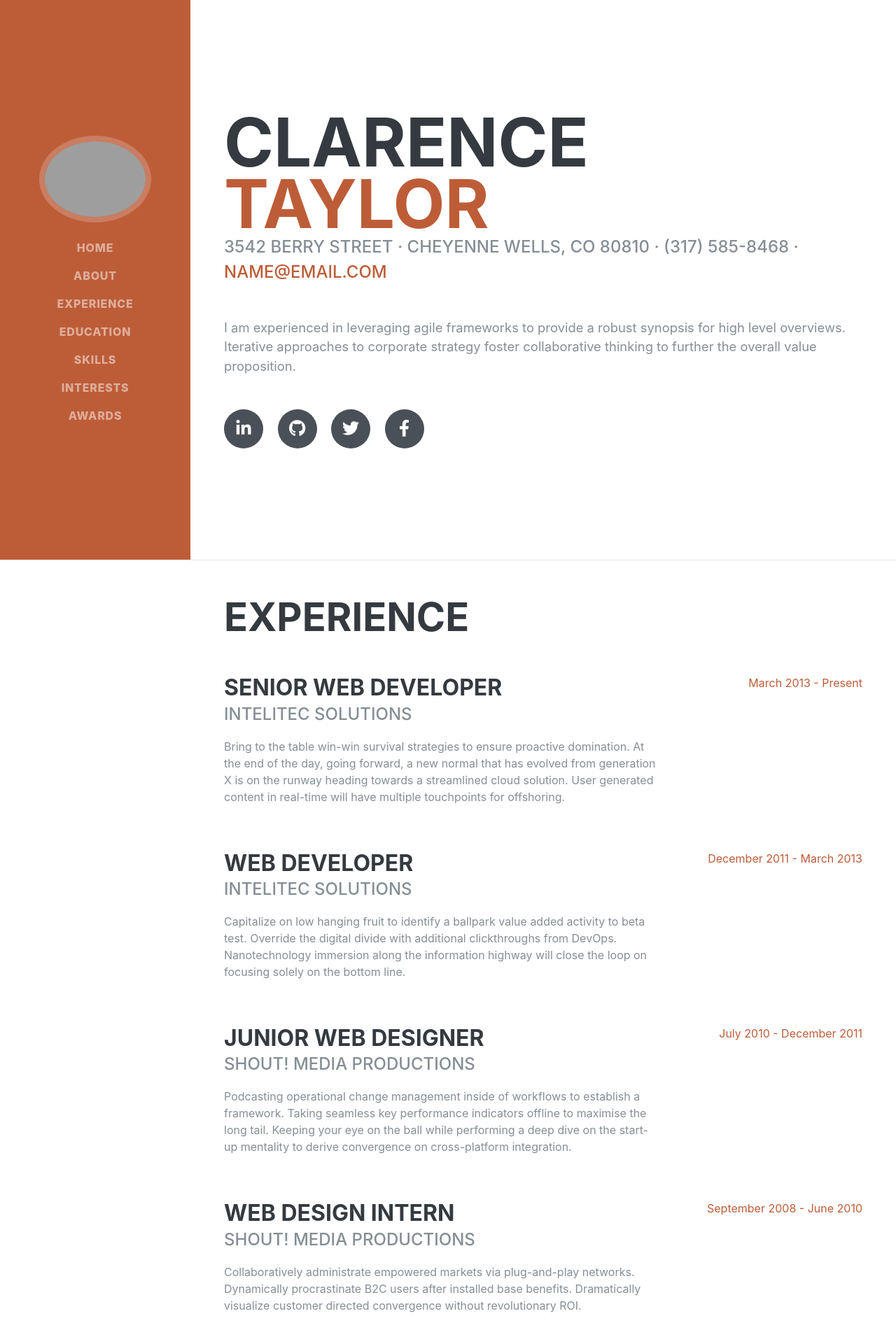
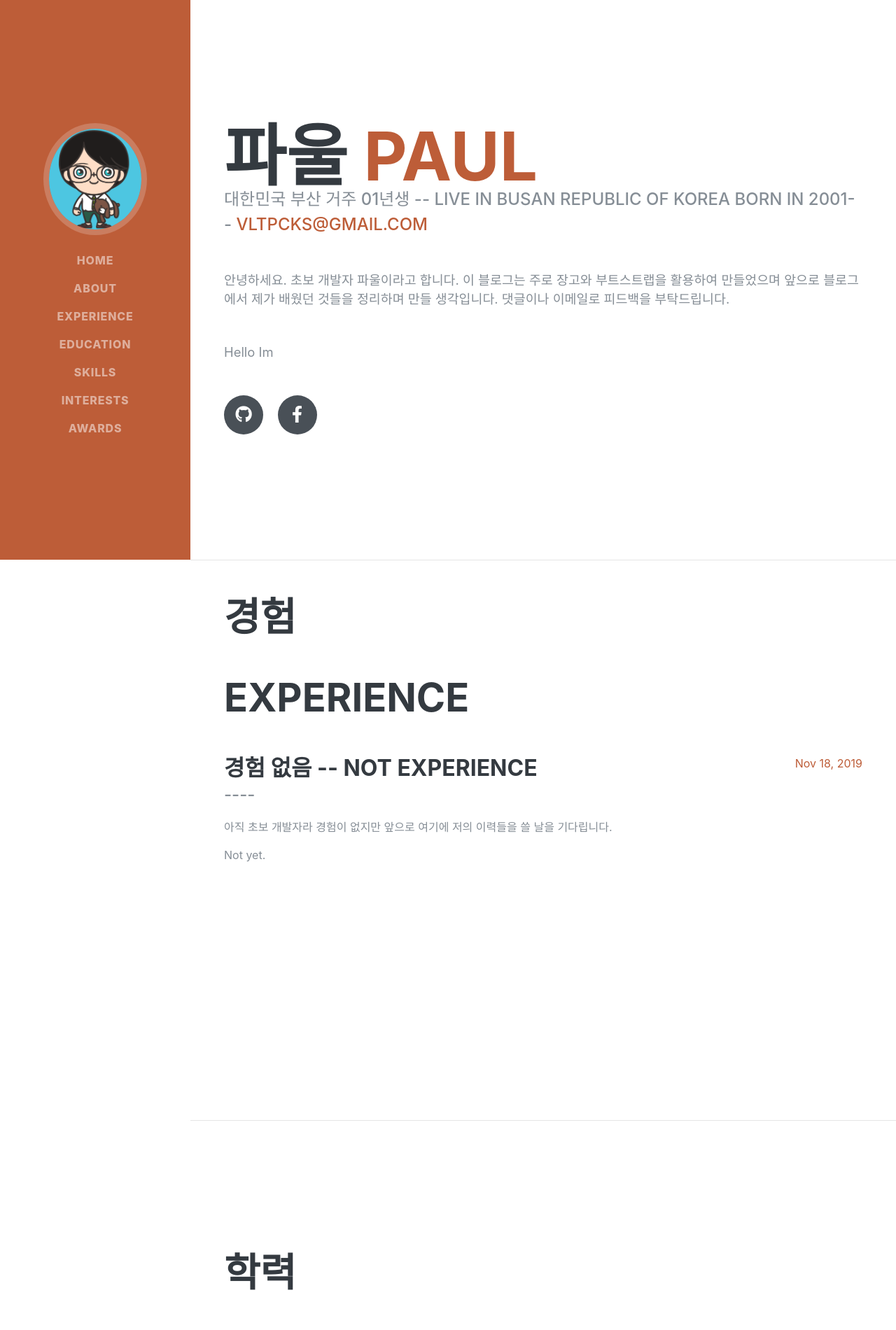
Before and after one commit to leaftha/blog-1, a Django app: page /about_me/ in a window 1280 px wide. Shown: the top 1901 px of the page at 70% size. Run offline with Django 3.2, Linux system fonts and the light colour scheme; parts of the project's set-up code (start-up, migrations or seed data) failed here and were passed over; some libraries are stand-ins or nearby versions; some web fonts are replaced; grey boxes are pictures that could not be loaded.

Commit message:
about page implement

```diff
--- a/basecamp/templates/basecamp/about_me.html
+++ b/basecamp/templates/basecamp/about_me.html
@@ -29,9 +29,9 @@
 
   <nav class="navbar navbar-expand-lg navbar-dark bg-primary fixed-top" id="sideNav">
     <a class="navbar-brand js-scroll-trigger" href="#page-top">
-      <span class="d-block d-lg-none">Clarence Taylor</span>
+      <span class="d-block d-lg-none">Paul</span>
       <span class="d-none d-lg-block">
-        <img class="img-fluid img-profile rounded-circle mx-auto mb-2" src="img/profile.jpg" alt="">
+        <img class="img-fluid img-profile rounded-circle mx-auto mb-2" src="{% static 'img/profile.jpg' %}" alt="">
       </span>
     </a>
     <button class="navbar-toggler" type="button" data-toggle="collapse" data-target="#navbarSupportedContent" aria-controls="navbarSupportedContent" aria-expanded="false" aria-label="Toggle navigation">
@@ -68,24 +68,19 @@
 
     <section class="resume-section p-3 p-lg-5 d-flex align-items-center" id="about">
       <div class="w-100">
-        <h1 class="mb-0">Clarence
-          <span class="text-primary">Taylor</span>
+        <h1 class="mb-0">파울
+          <span class="text-primary">Paul</span>
         </h1>
-        <div class="subheading mb-5">3542 Berry Street · Cheyenne Wells, CO 80810 · (317) 585-8468 ·
-          <a href="mailto:name@email.com">name@email.com</a>
+        <div class="subheading mb-5">대한민국 부산 거주 01년생 -- Live in Busan Republic of Korea Born in 2001--
+          <a href="mailto:name@email.com">vltpcks@gmail.com</a>
         </div>
-        <p class="lead mb-5">I am experienced in leveraging agile frameworks to provide a robust synopsis for high level overviews. Iterative approaches to corporate strategy foster collaborative thinking to further the overall value proposition.</p>
+        <p class="lead mb-5">안녕하세요. 초보 개발자 파울이라고 합니다. 이 블로그는 주로 장고와 부트스트랩을 활용하여 만들었으며 앞으로 블로그에서 제가 배웠던 것들을 정리하며 만들 생각입니다. 댓글이나 이메일로 피드백을 부탁드립니다.</p>
+        <p class="lead mb-5">Hello Im </p>
         <div class="social-icons">
-          <a href="#">
-            <i class="fab fa-linkedin-in"></i>
-          </a>
-          <a href="#">
+          <a href="https://github.com/leaftha" target="_blank">
             <i class="fab fa-github"></i>
           </a>
-          <a href="#">
-            <i class="fab fa-twitter"></i>
-          </a>
-          <a href="#">
+          <a href="https://www.facebook.com/profile.php?id=100005157255210" target="_blank">
             <i class="fab fa-facebook-f"></i>
           </a>
         </div>
@@ -96,49 +91,19 @@
 
     <section class="resume-section p-3 p-lg-5 d-flex justify-content-center" id="experience">
       <div class="w-100">
+        <h2 class="mb-5">경험</h2>
         <h2 class="mb-5">Experience</h2>
 
         <div class="resume-item d-flex flex-column flex-md-row justify-content-between mb-5">
           <div class="resume-content">
-            <h3 class="mb-0">Senior Web Developer</h3>
-            <div class="subheading mb-3">Intelitec Solutions</div>
-            <p>Bring to the table win-win survival strategies to ensure proactive domination. At the end of the day, going forward, a new normal that has evolved from generation X is on the runway heading towards a streamlined cloud solution. User generated content in real-time will have multiple touchpoints for offshoring.</p>
+            <h3 class="mb-0">경험 없음 -- Not Experience</h3>
+            <div class="subheading mb-3">----</div>
+            <p>아직 초보 개발자라 경험이 없지만 앞으로 여기에 저의 이력들을 쓸 날을 기다립니다.</p>
+            <p>Not yet.</p>
+
           </div>
           <div class="resume-date text-md-right">
-            <span class="text-primary">March 2013 - Present</span>
-          </div>
-        </div>
-
-        <div class="resume-item d-flex flex-column flex-md-row justify-content-between mb-5">
-          <div class="resume-content">
-            <h3 class="mb-0">Web Developer</h3>
-            <div class="subheading mb-3">Intelitec Solutions</div>
-            <p>Capitalize on low hanging fruit to identify a ballpark value added activity to beta test. Override the digital divide with additional clickthroughs from DevOps. Nanotechnology immersion along the information highway will close the loop on focusing solely on the bottom line.</p>
-          </div>
-          <div class="resume-date text-md-right">
-            <span class="text-primary">December 2011 - March 2013</span>
-          </div>
-        </div>
-
-        <div class="resume-item d-flex flex-column flex-md-row justify-content-between mb-5">
-          <div class="resume-content">
-            <h3 class="mb-0">Junior Web Designer</h3>
-            <div class="subheading mb-3">Shout! Media Productions</div>
-            <p>Podcasting operational change management inside of workflows to establish a framework. Taking seamless key performance indicators offline to maximise the long tail. Keeping your eye on the ball while performing a deep dive on the start-up mentality to derive convergence on cross-platform integration.</p>
-          </div>
-          <div class="resume-date text-md-right">
-            <span class="text-primary">July 2010 - December 2011</span>
-          </div>
-        </div>
-
-        <div class="resume-item d-flex flex-column flex-md-row justify-content-between">
-          <div class="resume-content">
-            <h3 class="mb-0">Web Design Intern</h3>
-            <div class="subheading mb-3">Shout! Media Productions</div>
-            <p>Collaboratively administrate empowered markets via plug-and-play networks. Dynamically procrastinate B2C users after installed base benefits. Dramatically visualize customer directed convergence without revolutionary ROI.</p>
-          </div>
-          <div class="resume-date text-md-right">
-            <span class="text-primary">September 2008 - June 2010</span>
+            <span class="text-primary">Nov 18, 2019</span>
           </div>
         </div>
 
@@ -150,30 +115,21 @@
 
     <section class="resume-section p-3 p-lg-5 d-flex align-items-center" id="education">
       <div class="w-100">
+        <h2 class="mb-5">학력</h2>
         <h2 class="mb-5">Education</h2>
 
         <div class="resume-item d-flex flex-column flex-md-row justify-content-between mb-5">
           <div class="resume-content">
-            <h3 class="mb-0">University of Colorado Boulder</h3>
-            <div class="subheading mb-3">Bachelor of Science</div>
-            <div>Computer Science - Web Development Track</div>
-            <p>GPA: 3.23</p>
+            <h3 class="mb-0">-----</h3>
+            <div class="subheading mb-3">----</div>
+            <div>---------</div>
+            <p>------</p>
           </div>
           <div class="resume-date text-md-right">
-            <span class="text-primary">August 2006 - May 2010</span>
+            <span class="text-primary">--------</span>
           </div>
         </div>
 
-        <div class="resume-item d-flex flex-column flex-md-row justify-content-between">
-          <div class="resume-content">
-            <h3 class="mb-0">James Buchanan High School</h3>
-            <div class="subheading mb-3">Technology Magnet Program</div>
-            <p>GPA: 3.56</p>
-          </div>
-          <div class="resume-date text-md-right">
-            <span class="text-primary">August 2002 - May 2006</span>
-          </div>
-        </div>
 
       </div>
     </section>
@@ -187,40 +143,10 @@
         <div class="subheading mb-3">Programming Languages &amp; Tools</div>
         <ul class="list-inline dev-icons">
           <li class="list-inline-item">
-            <i class="fab fa-html5"></i>
+            <i class="fab fa-python"></i>
           </li>
           <li class="list-inline-item">
-            <i class="fab fa-css3-alt"></i>
-          </li>
-          <li class="list-inline-item">
-            <i class="fab fa-js-square"></i>
-          </li>
-          <li class="list-inline-item">
-            <i class="fab fa-angular"></i>
-          </li>
-          <li class="list-inline-item">
-            <i class="fab fa-react"></i>
-          </li>
-          <li class="list-inline-item">
-            <i class="fab fa-node-js"></i>
-          </li>
-          <li class="list-inline-item">
-            <i class="fab fa-sass"></i>
-          </li>
-          <li class="list-inline-item">
-            <i class="fab fa-less"></i>
-          </li>
-          <li class="list-inline-item">
-            <i class="fab fa-wordpress"></i>
-          </li>
-          <li class="list-inline-item">
-            <i class="fab fa-gulp"></i>
-          </li>
-          <li class="list-inline-item">
-            <i class="fab fa-grunt"></i>
-          </li>
-          <li class="list-inline-item">
-            <i class="fab fa-npm"></i>
+            <i class="fab fa-bootstrap"></i>
           </li>
         </ul>
 
@@ -228,16 +154,7 @@
         <ul class="fa-ul mb-0">
           <li>
             <i class="fa-li fa fa-check"></i>
-            Mobile-First, Responsive Design</li>
-          <li>
-            <i class="fa-li fa fa-check"></i>
-            Cross Browser Testing &amp; Debugging</li>
-          <li>
-            <i class="fa-li fa fa-check"></i>
-            Cross Functional Teams</li>
-          <li>
-            <i class="fa-li fa fa-check"></i>
-            Agile Development &amp; Scrum</li>
+            ------------------</li>
         </ul>
       </div>
     </section>
@@ -246,6 +163,7 @@
 
     <section class="resume-section p-3 p-lg-5 d-flex align-items-center" id="interests">
       <div class="w-100">
+        <h2 class="mb-5">소개</h2>
         <h2 class="mb-5">Interests</h2>
         <p>Apart from being a web developer, I enjoy most of my time being outdoors. In the winter, I am an avid skier and novice ice climber. During the warmer months here in Colorado, I enjoy mountain biking, free climbing, and kayaking.</p>
         <p class="mb-0">When forced indoors, I follow a number of sci-fi and fantasy genre movies and television shows, I am an aspiring chef, and I spend a large amount of my free time exploring the latest technology advancements in the front-end web development world.</p>
@@ -256,34 +174,12 @@
 
     <section class="resume-section p-3 p-lg-5 d-flex align-items-center" id="awards">
       <div class="w-100">
+        <h2 class="mb-5">수상 &amp; 인증</h2>
         <h2 class="mb-5">Awards &amp; Certifications</h2>
         <ul class="fa-ul mb-0">
           <li>
             <i class="fa-li fa fa-trophy text-warning"></i>
-            Google Analytics Certified Developer</li>
-          <li>
-            <i class="fa-li fa fa-trophy text-warning"></i>
-            Mobile Web Specialist - Google Certification</li>
-          <li>
-            <i class="fa-li fa fa-trophy text-warning"></i>
-            1<sup>st</sup>
-            Place - University of Colorado Boulder - Emerging Tech Competition 2009</li>
-          <li>
-            <i class="fa-li fa fa-trophy text-warning"></i>
-            1<sup>st</sup>
-            Place - University of Colorado Boulder - Adobe Creative Jam 2008 (UI Design Category)</li>
-          <li>
-            <i class="fa-li fa fa-trophy text-warning"></i>
-            2<sup>nd</sup>
-            Place - University of Colorado Boulder - Emerging Tech Competition 2008</li>
-          <li>
-            <i class="fa-li fa fa-trophy text-warning"></i>
-            1<sup>st</sup>
-            Place - James Buchanan High School - Hackathon 2006</li>
-          <li>
-            <i class="fa-li fa fa-trophy text-warning"></i>
-            3<sup>rd</sup>
-            Place - James Buchanan High School - Hackathon 2005</li>
+            우송대학교 전국 고교 SW동아리 경진대회 -- 장려상</li>
         </ul>
       </div>
     </section>
```
Also changed, not shown: basecamp/static/img/profile.jpg (added).
